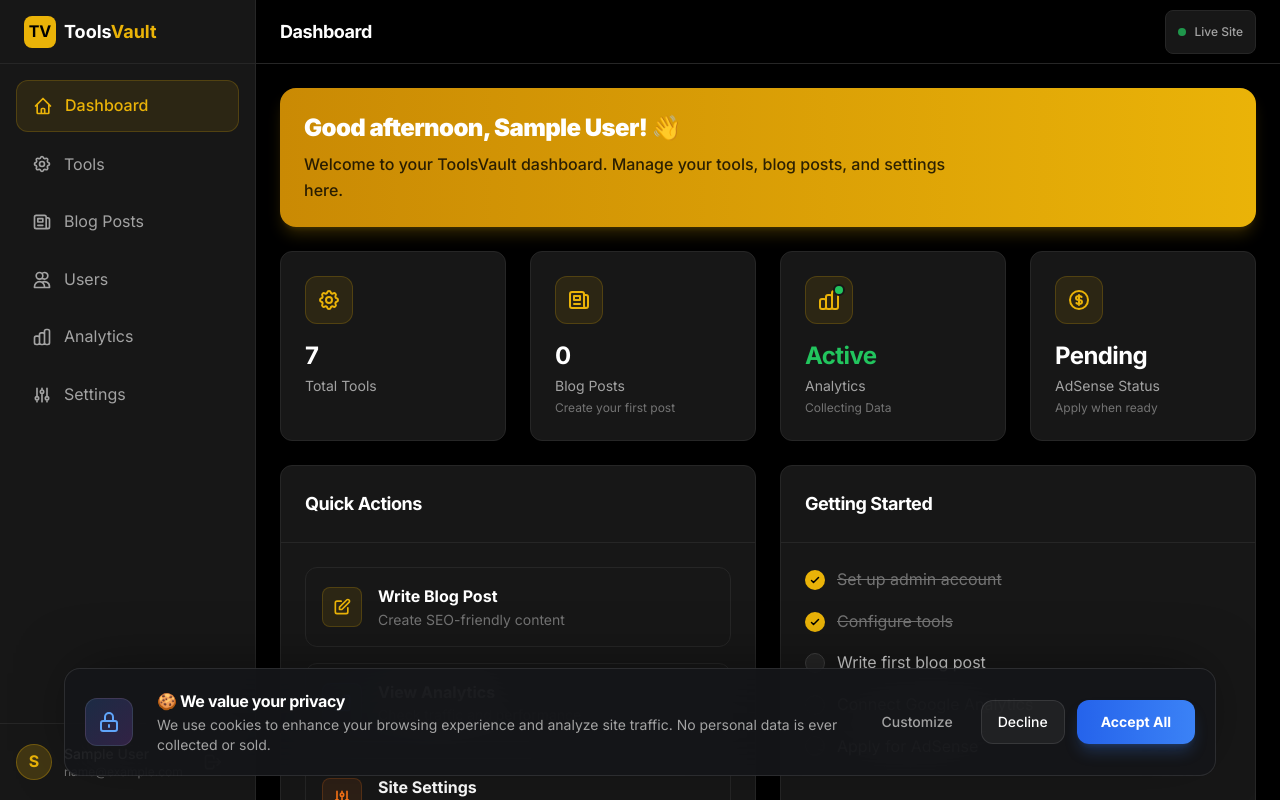
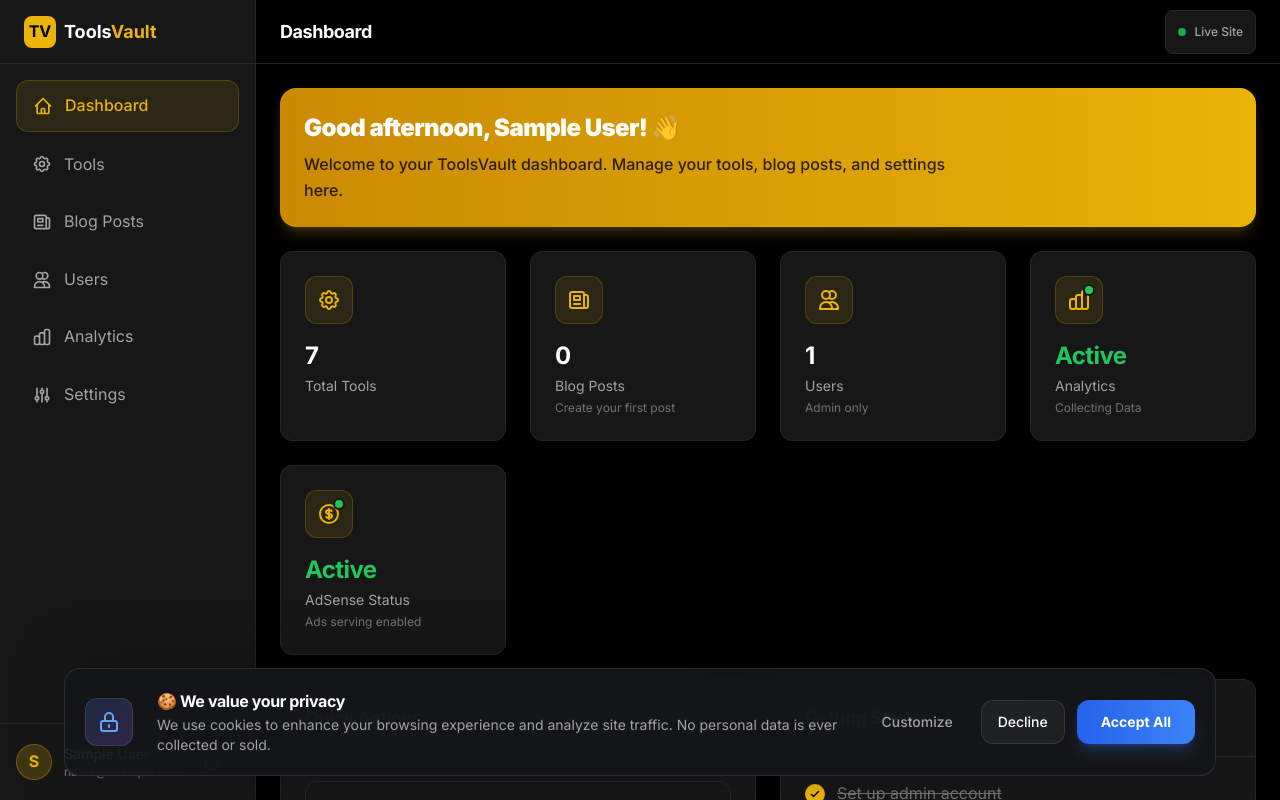
Before and after one commit to adeebjamil/Tools_Vault_Frontend, a Next.js app: page /admin/dashboard in a window 1280 px wide. Shown: the top 800 px of the page. Built offline with nearby package versions, Linux system fonts and the light colour scheme; no server answers; sample sign-in values are in the browser's storage.

Commit message:
Activate AdSense status in dashboard

```diff
--- a/src/app/admin/(dashboard)/dashboard/page.tsx
+++ b/src/app/admin/(dashboard)/dashboard/page.tsx
@@ -8,6 +8,7 @@
   const [userName, setUserName] = useState("Admin");
   const [postCount, setPostCount] = useState(0);
   const [isAnalyticsConnected, setIsAnalyticsConnected] = useState(false);
+  const [isAdSenseConnected, setIsAdSenseConnected] = useState(false);
   const API_URL = process.env.NEXT_PUBLIC_API_URL || "http://localhost:5000";
 
   useEffect(() => {
@@ -41,10 +42,11 @@
     };
     fetchStats();
 
-    // Check Analytics Connection (Mock check based on default ID)
+    // Check Connections (Mock check)
     // In a real app, this would verify the G-Tag with Google's API or check if script loaded
     // For now, we assume it's connected if the settings page would show the ID
     setIsAnalyticsConnected(true);
+    setIsAdSenseConnected(true);
 
   }, []);
 
@@ -81,6 +83,16 @@
           }
         />
         <StatCard
+          title="Users"
+          value="1"
+          subtitle="Admin only"
+          icon={
+            <svg className="w-6 h-6" fill="none" stroke="currentColor" viewBox="0 0 24 24">
+              <path strokeLinecap="round" strokeLinejoin="round" strokeWidth={2} d="M12 4.354a4 4 0 110 5.292M15 21H3v-1a6 6 0 0112 0v1zm0 0h6v-1a6 6 0 00-9-5.197M13 7a4 4 0 11-8 0 4 4 0 018 0z" />
+            </svg>
+          }
+        />
+        <StatCard
           title="Analytics"
           value={isAnalyticsConnected ? "Active" : "Not Connected"}
           subtitle={isAnalyticsConnected ? "Collecting Data" : "Setup in Settings"}
@@ -98,12 +110,18 @@
         />
         <StatCard
           title="AdSense Status"
-          value="Pending"
-          subtitle="Apply when ready"
+          value={isAdSenseConnected ? "Active" : "Pending"}
+          subtitle={isAdSenseConnected ? "Ads serving enabled" : "Apply when ready"}
+          valueClassName={isAdSenseConnected ? "text-green-500" : ""}
           icon={
-            <svg className="w-6 h-6" fill="none" stroke="currentColor" viewBox="0 0 24 24">
-              <path strokeLinecap="round" strokeLinejoin="round" strokeWidth={2} d="M12 8c-1.657 0-3 .895-3 2s1.343 2 3 2 3 .895 3 2-1.343 2-3 2m0-8c1.11 0 2.08.402 2.599 1M12 8V7m0 1v8m0 0v1m0-1c-1.11 0-2.08-.402-2.599-1M21 12a9 9 0 11-18 0 9 9 0 0118 0z" />
-            </svg>
+            <div className="relative">
+              <svg className="w-6 h-6" fill="none" stroke="currentColor" viewBox="0 0 24 24">
+                <path strokeLinecap="round" strokeLinejoin="round" strokeWidth={2} d="M12 8c-1.657 0-3 .895-3 2s1.343 2 3 2 3 .895 3 2-1.343 2-3 2m0-8c1.11 0 2.08.402 2.599 1M12 8V7m0 1v8m0 0v1m0-1c-1.11 0-2.08-.402-2.599-1M21 12a9 9 0 11-18 0 9 9 0 0118 0z" />
+              </svg>
+              {isAdSenseConnected && (
+                <div className="absolute -top-1 -right-1 w-3 h-3 bg-green-500 rounded-full border-2 border-neutral-900"></div>
+              )}
+            </div>
           }
         />
       </div>
```
